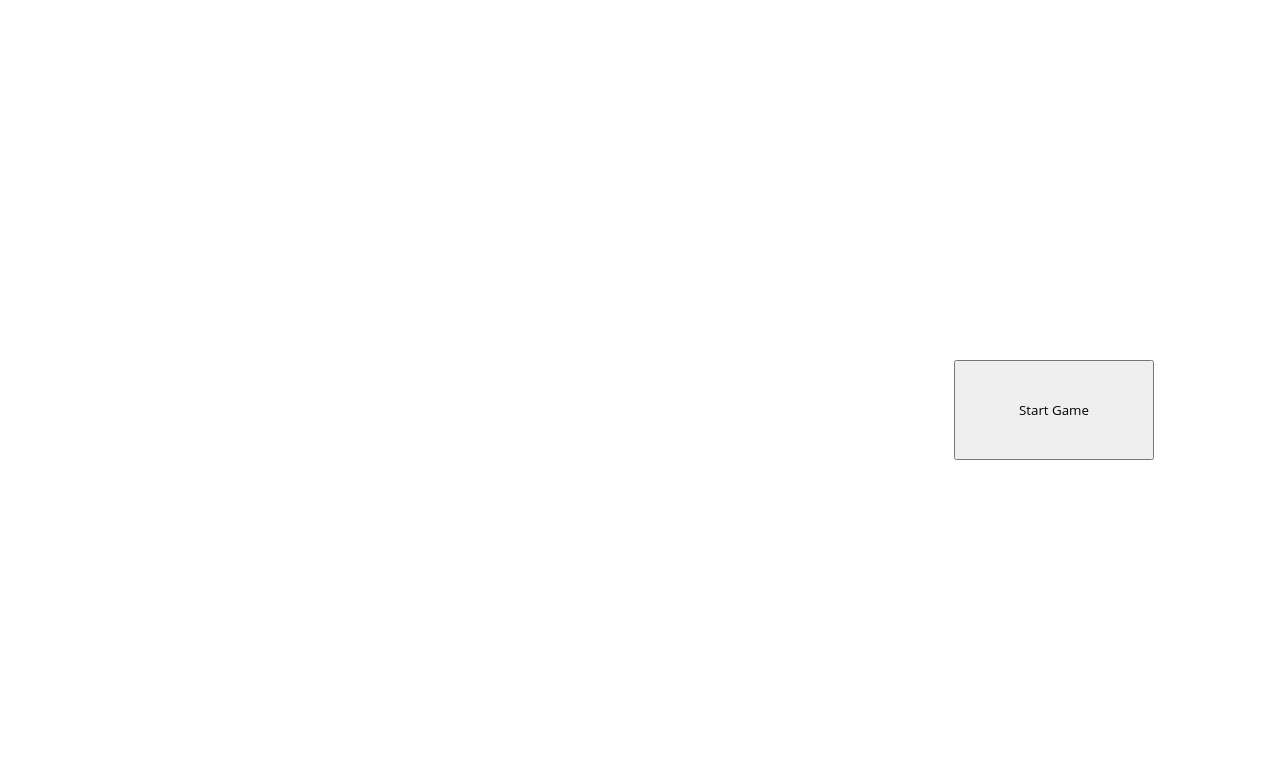
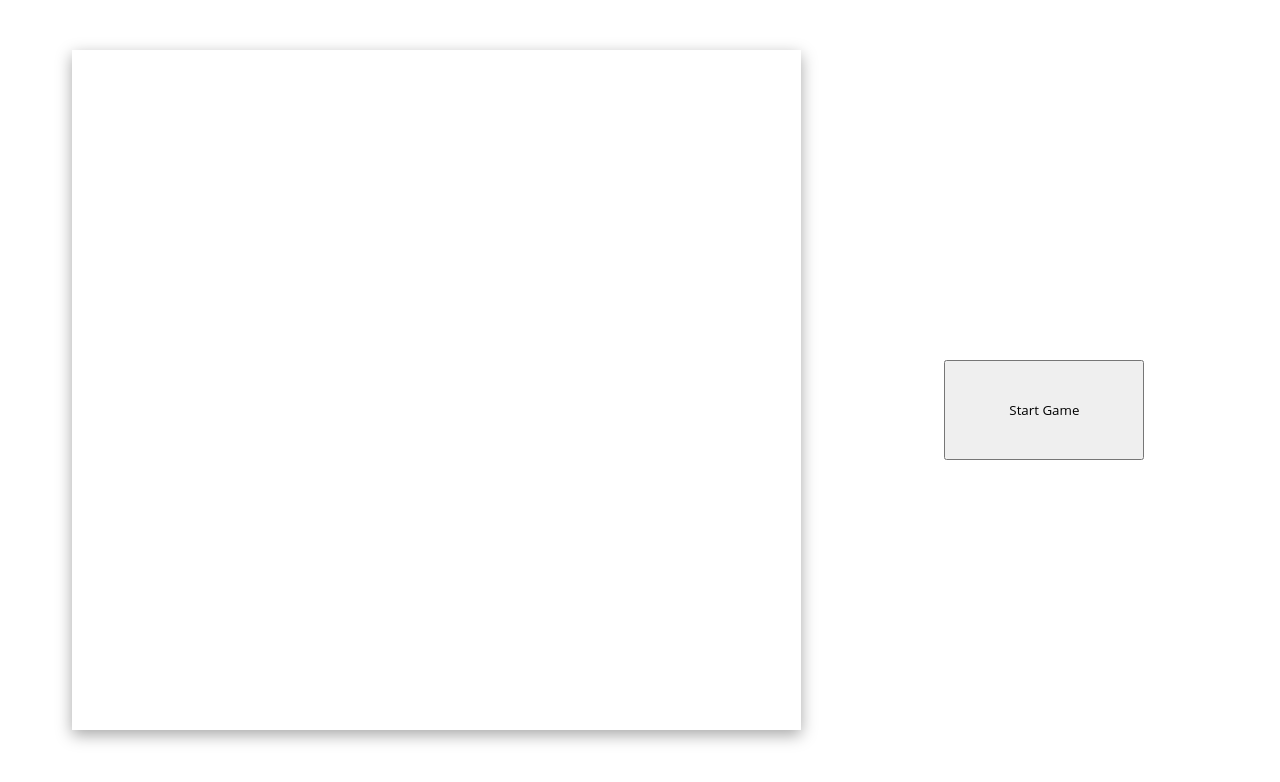
Before and after one commit to NataliaGie/Memory-Game, a React (Create React App) app: page / in a window 1280 px wide. Shown: the top 782 px of the page. Built offline with nearby package versions, Linux system fonts and the light colour scheme.

Commit message:
Adding css for game board

```diff
--- a/src/AppStyles.ts
+++ b/src/AppStyles.ts
@@ -7,12 +7,17 @@ export const AppWrapper = styled.div`
 `
 
 export const BoardWrapper = styled.div`
-    margin: 25px auto 0;
-    height: 80vh;
-    width: 60vw;
+    margin: 50px auto 0;
+    height: 85vh;
+    width: 57vw;
+    box-shadow: rgba(0, 0, 0, 0.35) 0px 5px 15px;
 `
 
 export const BoardGrid = styled.div`
+    height: 95%;
+    width: 95%;
+    margin: 0 auto;
+    padding-top: 13px;
     display: grid;
     grid-template-columns: repeat(4, 1fr);
     grid-template-rows: repeat(3, 1fr);
```
